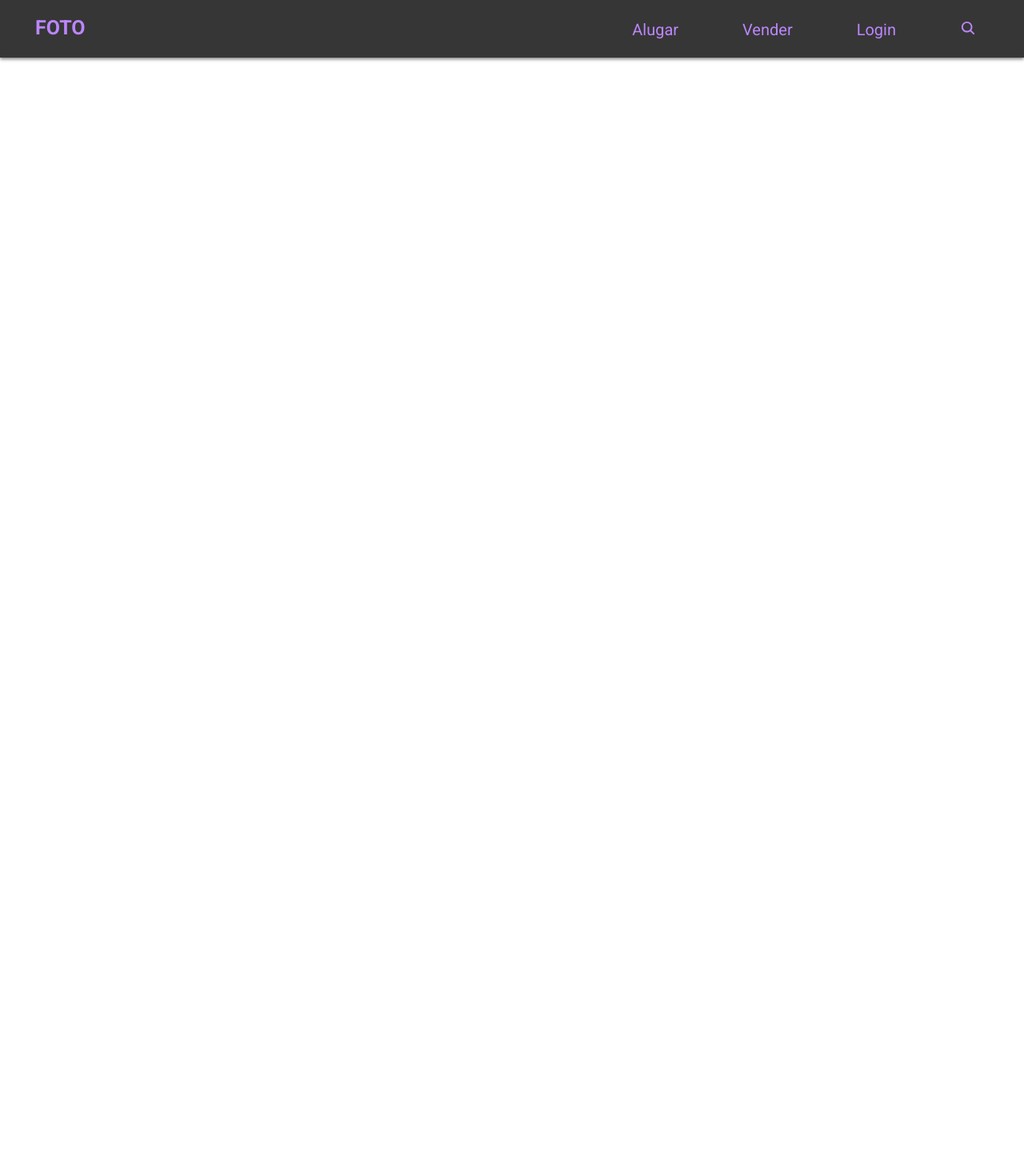
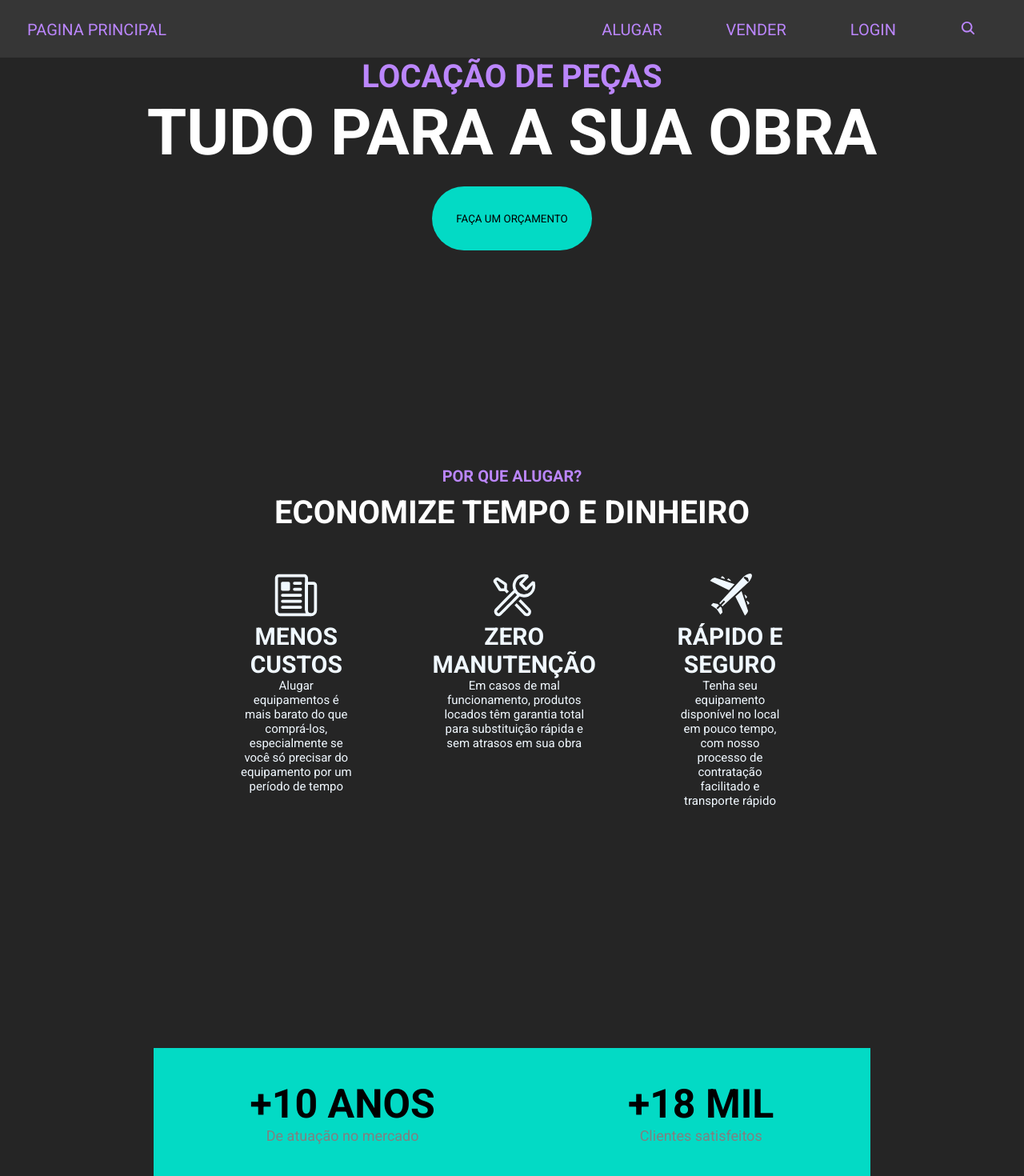
Before and after one commit to jhdh26/unreleased, a React (Vite) app: page / in a window 1280 px wide. Shown: the whole page at 80% size. Before the commit the page ends 800 px from the top, so only its background shows below. Built offline with nearby package versions, Linux system fonts and the light colour scheme.

Commit message:
fix: add principal page

```diff
--- a/src/App.jsx
+++ b/src/App.jsx
@@ -1,9 +1,9 @@
 import { BrowserRouter, Routes, Route } from 'react-router-dom'
-import './App.css'
 import Header from './components/Header'
 import Login from './pages/Login'
 import Alugar from './pages/Alugar'
 import Vender from './pages/Vender'
+import Principal from './pages/Principal'
 
 function App() {
   return (
@@ -11,6 +11,7 @@ function App() {
       <BrowserRouter>
         <Header />
         <Routes>
+          <Route path='/' element={<Principal/>}/>
           <Route path='vender' element={<Vender/>} />
           <Route path='login' element={<Login />} />
           <Route path='alugar' element={<Alugar />} />
--- a/src/components/Button/Button.css
+++ b/src/components/Button/Button.css
@@ -14,14 +14,12 @@
     box-shadow: 0px 10px 40px -12px #BB86FC;
 }
 
-/* Para telas maiores (desktop) */
 @media (min-width: 768px) {
     .button {
         padding: 16px 100px;
     }
 }
 
-/* Para telas muito grandes (desktop widescreen) */
 @media (min-width: 1200px) {
     .button {
         padding: 16px 150px;
--- a/src/components/Card/Card.css
+++ b/src/components/Card/Card.css
@@ -43,3 +43,8 @@
 .card .footer h1{
     font-size: 20px;
 }
+
+.button:hover {
+    background-color: #725d8a;
+
+}
--- a/src/components/Header/Header.css
+++ b/src/components/Header/Header.css
@@ -3,6 +3,7 @@
     color: #BB86FC;
     box-shadow: 0 2px 4px rgba(0, 0, 0, 0.5);
     height: 72px;
+    text-transform: uppercase;
 }
 
 header {
@@ -31,6 +32,17 @@ header {
 .left-header{
     margin-right: auto;
     padding-left: 24px;
+    font-size: 20px;
+    margin: 25px 10px;
+}
+
+.left-header a{
+    color: #bb86fc;
+    text-decoration: none;
+}
+
+.left-header a:hover {
+    text-decoration: underline;
 }
 
 .left-header > h1{
--- a/src/components/Header/index.jsx
+++ b/src/components/Header/index.jsx
@@ -7,7 +7,7 @@ const Header = () => {
         <div className="main-header">
             <header>
                 <div className="left-header">
-                    <h1>FOTO</h1>
+                    <Link to='/'>Pagina Principal</Link>
                 </div>
                 <nav>
                     <div className="right-header">
--- /dev/null
+++ b/src/components/Popup/Popup.css
@@ -0,0 +1,9 @@
+.popup{
+    padding: 50px;
+    color: aliceblue;
+    font-size: 15px;
+}
+
+.popup h1{
+    text-transform: uppercase;
+}
--- /dev/null
+++ b/src/components/Popup/index.jsx
@@ -0,0 +1,13 @@
+import './Popup.css'
+
+const Popup = (props) => {
+    return (
+        <div className='popup'>
+            {props.icon}
+            <h1>{props.title}</h1>
+            <p>{props.text}</p>
+        </div>
+    )
+}
+
+export default Popup
--- /dev/null
+++ b/src/pages/Principal/Principal.css
@@ -0,0 +1,112 @@
+.main-principal{
+    width: 100vw;
+    min-height: 100vh;
+    background-color: #252525;
+}
+
+.principal{
+    text-align: center;
+}
+
+.principal > h2{
+    color: #bb86fc;;
+    text-transform: uppercase;
+    font-size: 40px;
+}
+
+.principal > h1{
+    color: white;
+    text-transform: uppercase;
+    font-size: 80px;
+}
+
+.principal > button{
+    margin: 20px;
+    width: 25vh;
+    height: 10vh;
+    border: none;
+    border-radius: 50px;
+    text-transform: uppercase;
+    background-color: #03DAC5;
+    cursor: pointer;
+}
+
+.principal > button:hover{
+    background-color: #048073;
+}
+
+.secundaria{
+    padding: 250px;
+    display: flex;
+    gap: 50px;
+}
+
+.div-alugar-main{
+    text-align: center;
+}
+
+.div-alugar-main > h2{
+    color: #bb86fc;
+    text-transform: uppercase;
+    font-size: 20px;
+}
+
+.div-alugar-main > h1{
+    color: rgb(255, 255, 255);
+    text-transform: uppercase;
+    font-size: 40px;
+    margin-top: 10px;
+}
+
+.div-alugar{
+    display: flex;
+}
+
+.hammer{
+    width: 500px;
+}
+
+.icon-styles{
+    font-size: 60px;
+}
+
+.middle-banner{
+    background-color: #03DAC5;
+    width: 70vw;
+    height: 20vh;
+    margin: 0 auto;
+    display: flex;
+    justify-content: space-around;
+}
+
+.first-text-middle-banner{
+    margin: auto 0;
+    text-align: center;
+}
+
+.first-text-middle-banner > h1{
+    color: black;
+    text-transform: uppercase;
+    font-size: 50px;
+}
+
+.first-text-middle-banner > p{
+    font-size: 18px;
+    color: grey;
+}
+
+.second-text-middle-banner {
+    margin: auto 0;
+    text-align: center;
+}
+
+.second-text-middle-banner > h1 {
+    font-size: 50px;
+    color: black;
+    text-transform: uppercase;
+}
+
+.second-text-middle-banner > p {
+    font-size: 18px;
+    color: grey;
+}
--- /dev/null
+++ b/src/pages/Principal/index.jsx
@@ -0,0 +1,52 @@
+import './Principal.css'
+import Popup from '../../components/Popup'
+import { IoNewspaperOutline } from "react-icons/io5";
+import { VscTools } from "react-icons/vsc";
+import { GiCommercialAirplane } from "react-icons/gi";
+
+const Principal = () => {
+    return (
+        <div className='main-principal'>
+            <div className='principal'>
+                <h2>Locação de peças</h2>
+                <h1>Tudo para a sua obra</h1>
+                <button className='principal-button'>Faça um orçamento</button>
+            </div>
+            <div className='secundaria'>
+                <div className='div-alugar-main'>
+                    <h2>Por que alugar?</h2>
+                    <h1>Economize tempo e dinheiro</h1>
+                    <div className='div-alugar'>
+                        <Popup
+                            icon={<IoNewspaperOutline className='icon-styles' />}
+                            title='Menos custos'
+                            text=' Alugar equipamentos é mais barato do que comprá-los, especialmente se você só precisar do equipamento por um período de tempo '
+                        />
+                        <Popup
+                            icon={<VscTools className='icon-styles' />}
+                            title='Zero manutenção'
+                            text='Em casos de mal funcionamento, produtos locados têm garantia total para substituição rápida e sem atrasos em sua obra'
+                        />
+                        <Popup
+                            icon={<GiCommercialAirplane className='icon-styles' />}
+                            title='Rápido e seguro'
+                            text='Tenha seu equipamento disponível no local em pouco tempo, com nosso processo de contratação facilitado e transporte rápido '
+                        />
+                    </div>
+                </div>
+            </div>
+            <div className='middle-banner'>
+                <div className="first-text-middle-banner">
+                    <h1>+10 anos</h1>
+                    <p>De atuação no mercado</p>
+                </div>
+                <div className="second-text-middle-banner">
+                    <h1>+18 mil</h1>
+                    <p>Clientes satisfeitos</p>
+                </div>
+            </div>
+        </div>
+    )
+}
+
+export default Principal
--- a/src/pages/Vender/Vender.css
+++ b/src/pages/Vender/Vender.css
@@ -1,4 +1,4 @@
-.main{
+.main-vender{
     width: 100vw;
     height: 100vh;
     background-color: #252525;
--- a/src/pages/Vender/index.jsx
+++ b/src/pages/Vender/index.jsx
@@ -2,7 +2,7 @@ import './Vender.css'
 
 const Vender = () =>{
     return(
-        <div className="main">
+        <div className="main-vender">
 
         </div>
     )
```
Also changed, not shown: src/App.css (deleted).
